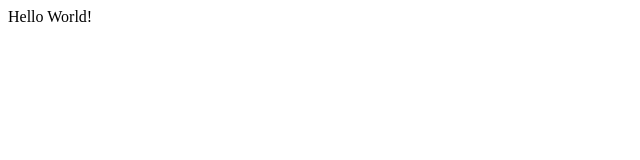
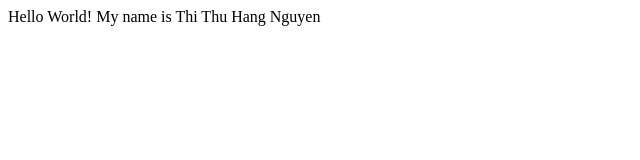
Before and after one commit to hanggrnguyen057/GRADIENT-TEXT, a plain HTML site: page index.html in a window 1280 px wide. Shown: the whole page, without its empty margins (0-640 px from the left). Drawn offline with Linux system fonts and the light colour scheme.

Commit message:
Initial commit

```diff
--- a/index.html
+++ b/index.html
@@ -7,6 +7,6 @@
     <title>Document</title>
 </head>
 <body>
-    Hello World!
+    Hello World! My name is Thi Thu Hang Nguyen
 </body>
 </html>
```
